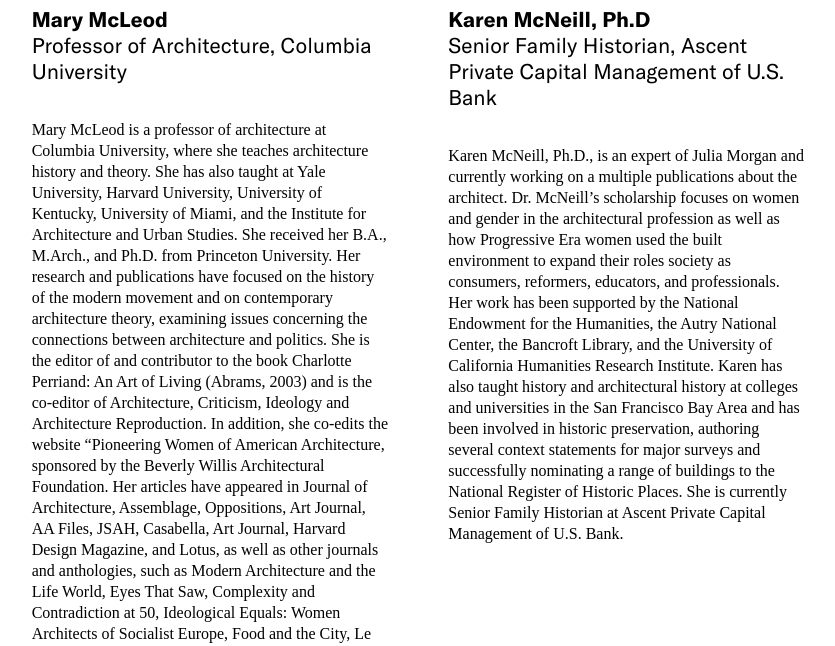
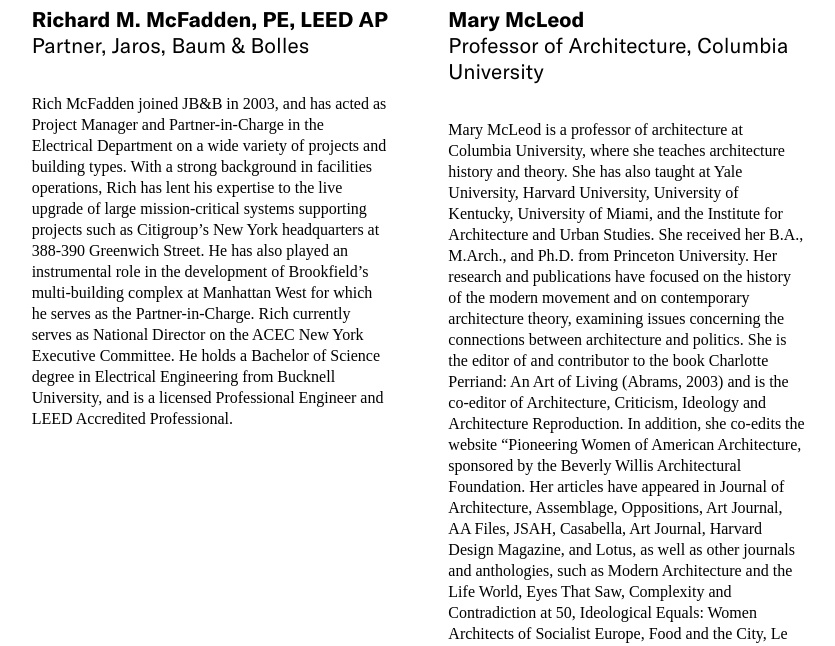
Before and after one commit to jengalas/bwaf-bbw, a Jekyll site: the page built from about/boardandstaff.md, in a window 1280 px wide and 900 px high, scrolled down 400 px, cut to the strip 254-900 px from the top of the window. Shown: the whole strip, without its empty margins (445-1280 px from the left). Built offline with Jekyll 4.4.1, drawn with Linux system fonts in a browser that asks for light colours; some web fonts are replaced.

Commit message:
Update from Forestry.io Chun Schlesinger-Fried updated about/boardandstaff.md

```diff
--- a/about/boardandstaff.md
+++ b/about/boardandstaff.md
@@ -20,6 +20,19 @@ page_blocks:
     download: ''
     link_url: ''
   portrait:
+  - title: 'Richard M. McFadden, PE, LEED AP '
+    title_role: Partner, Jaros, Baum & Bolles
+    image: "/v1618331280/sml_HS_McFadden-R_gt7mcj.jpg"
+    description: 'Rich McFadden joined JB&B in 2003, and has acted as Project Manager
+      and Partner-in-Charge in the Electrical Department on a wide variety of projects
+      and building types.  With a strong background in facilities operations, Rich
+      has lent his expertise to the live upgrade of large mission-critical systems
+      supporting projects such as Citigroup’s New York headquarters at 388-390 Greenwich
+      Street.  He has also played an instrumental role in the development of Brookfield’s
+      multi-building complex at Manhattan West for which he serves as the Partner-in-Charge.  Rich
+      currently serves as National Director on the ACEC New York Executive Committee.  He
+      holds a Bachelor of Science degree in Electrical Engineering from Bucknell University,
+      and is a licensed Professional Engineer and LEED Accredited Professional.  '
   - title: Mary McLeod
     title_role: Professor of Architecture, Columbia University
     image: "/v1618331199/McLeod-headshot_prd2h9.jpg"
```
